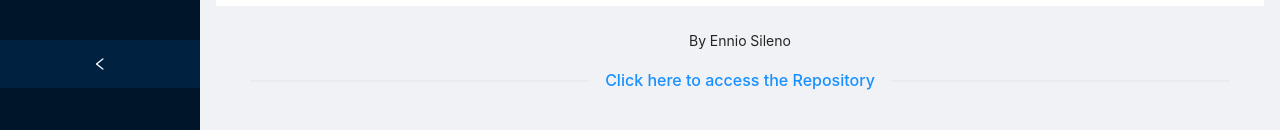
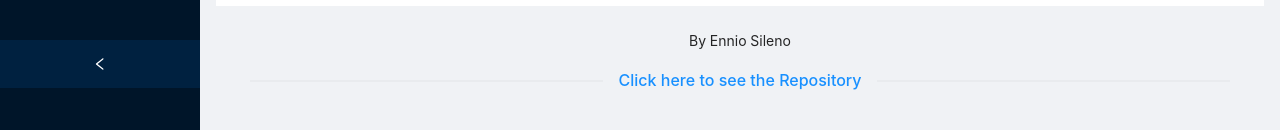
Before and after one commit to EnnioSileno/SpringBootTraining-FullStackReact, a React (Create React App) app in the folder src/frontend/: page / in a window 1280 px wide. Shown: the part 712-842 px from the top of the page. Built offline with nearby package versions, Linux system fonts and the light colour scheme; no server answers.

Commit message:
Update App.tsx

```diff
--- a/src/frontend/src/App.tsx
+++ b/src/frontend/src/App.tsx
@@ -232,8 +232,9 @@ const App: React.FC = (): any => {
 						<a
 							href='https://github.com/EnnioSileno/SpringBootTraining-FullStackReact'
 							target='_blank'
+							rel="noopener noreferrer"
 						>
-							Click here to access the Repository
+							Click here to see the Repository
 						</a>
 					</Divider>
 				</Footer>
```
